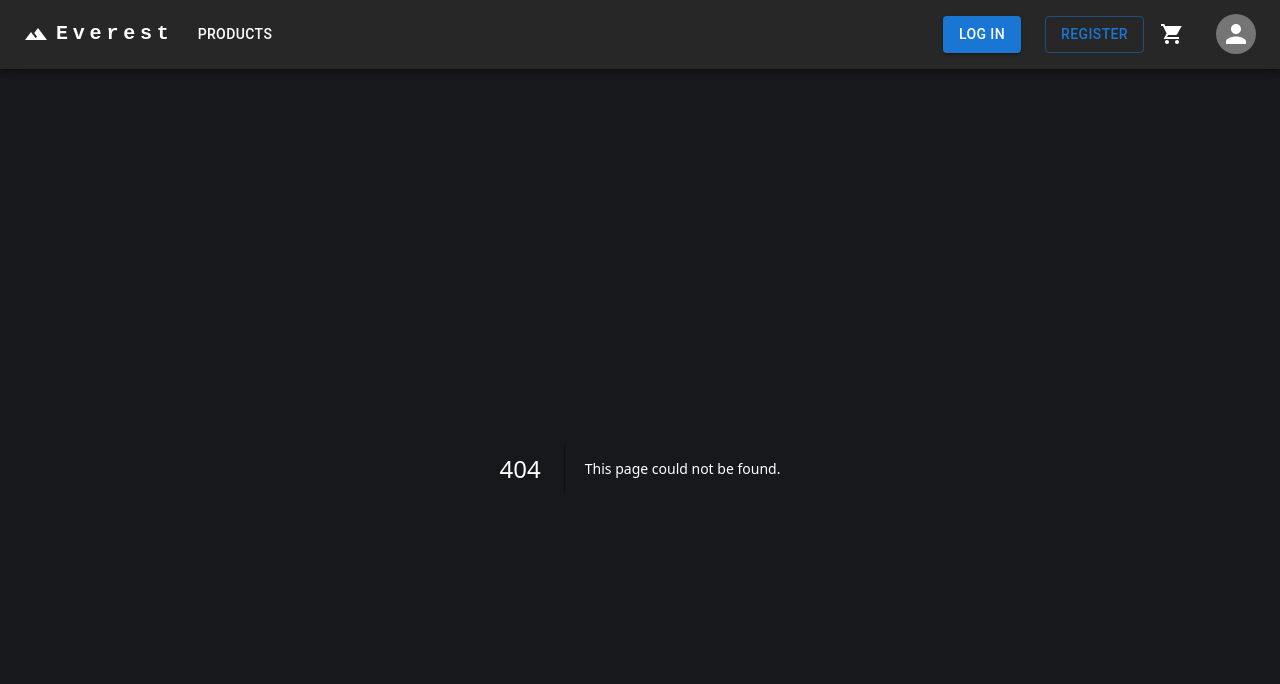
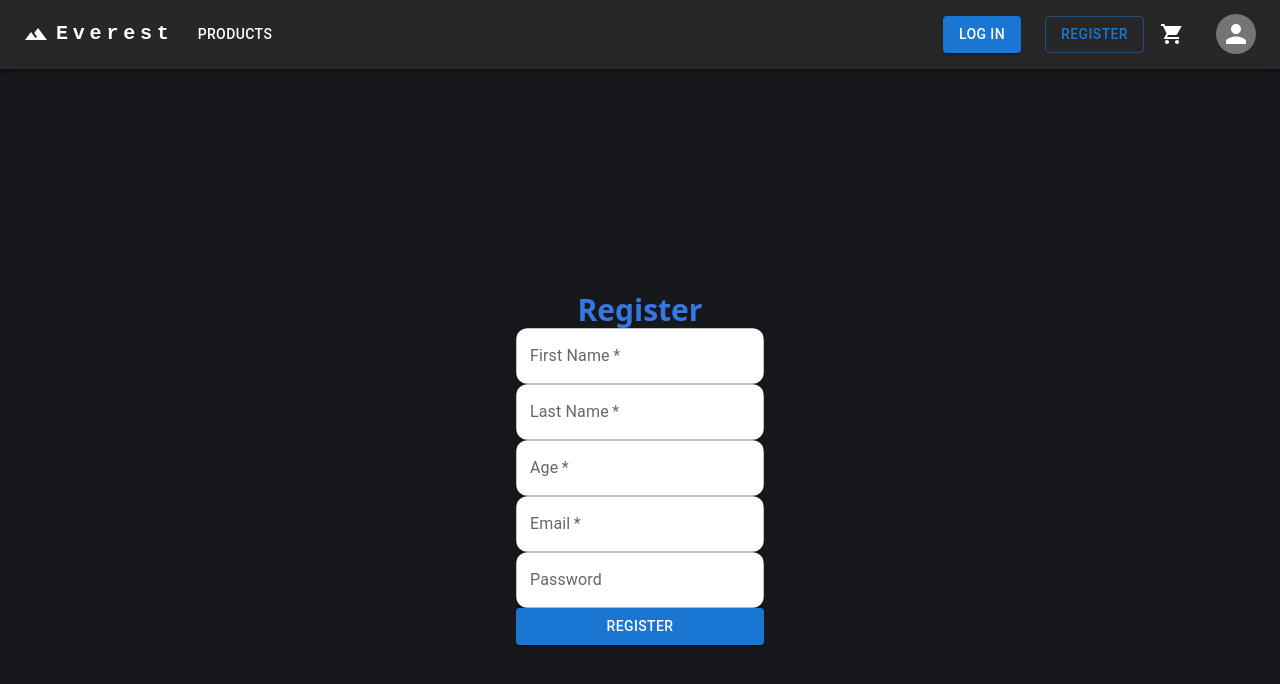
Before and after one commit to santidotpy/everest-front, a Next.js app: page /register in a window 1280 px wide. Before the commit this address had no page. Shown: the top 684 px of the page. Built offline with nearby package versions, Linux system fonts and the light colour scheme.

Commit message:
✨ add register page

```diff
--- /dev/null
+++ b/src/app/register/page.tsx
@@ -0,0 +1,202 @@
+"use client";
+import { ChangeEvent, useState } from "react";
+import Button from "@mui/material/Button";
+import TextField from "@mui/material/TextField";
+
+import { ToastContainer, toast } from "react-toastify";
+import "react-toastify/dist/ReactToastify.css";
+import { Box, CircularProgress } from "@mui/material";
+
+export default function Register() {
+  const [credentials, setCredentials] = useState({
+    first_name: "",
+    last_name: "",
+    email: "",
+    password: "",
+    age: "",
+  });
+
+  const [isLoading, setIsLoading] = useState(false);
+  const [errors, setErrors] = useState(false);
+
+  const handleChange = (e: ChangeEvent<HTMLInputElement>) => {
+    //setIsLoading(true);
+    setCredentials((prevCredentials) => ({
+      ...prevCredentials,
+      [e.target.name]: e.target.value,
+    }));
+  };
+
+  const SERVER_URL = "http://localhost:3000";
+
+  const handleSubmit = async (e: React.FormEvent<HTMLFormElement>) => {
+    e.preventDefault();
+    setIsLoading(true);
+
+    fetch(`${SERVER_URL}/api/signup`, {
+      method: "POST",
+      headers: {
+        "Content-Type": "application/json",
+      },
+      body: JSON.stringify({
+        first_name: credentials.first_name,
+        last_name: credentials.last_name,
+        email: credentials.email,
+        password: credentials.password,
+        age: credentials.age,
+      }),
+    })
+      .then((res) => res.json())
+      .then((data) => {
+        console.log(data);
+
+        if (data.status == "success") {
+          toast.success("User successfully registered!", {
+            position: "bottom-center",
+            autoClose: 4000,
+            hideProgressBar: false,
+            closeOnClick: true,
+            pauseOnHover: true,
+            draggable: true,
+            progress: undefined,
+            theme: "dark",
+          });
+
+          // go to /login
+          setTimeout(() => {
+            window.location.href = "/login";
+          }, 3000);
+        } else {
+          console.log(data);
+          toast.warn("Please check your credentials.", {
+            position: "bottom-center",
+            autoClose: 4000,
+            hideProgressBar: false,
+            closeOnClick: true,
+            pauseOnHover: true,
+            draggable: true,
+            progress: undefined,
+            theme: "dark",
+          });
+        }
+        setIsLoading(false);
+      })
+      .catch((err) => {
+        console.log(err.message);
+        setIsLoading(false);
+        setErrors(true);
+        toast.warn("Email already exists!", {
+          position: "bottom-center",
+          autoClose: 4000,
+          hideProgressBar: false,
+          closeOnClick: true,
+          pauseOnHover: true,
+          draggable: true,
+          progress: undefined,
+          theme: "dark",
+        });
+        //console.log(err);
+      });
+  };
+
+  return (
+    <div className="flex flex-col items-center justify-center min-h-screen py-2">
+      <form
+        className="flex flex-col items-center justify-center w-full px-20"
+        onSubmit={handleSubmit}
+      >
+        <div className="flex flex-col items-center justify-center w-full px-20">
+          <h1
+            className="
+            text-3xl font-bold text-center text-[#3678e3]
+            "
+          >
+            Register
+          </h1>
+          <div className="flex flex-col items-center justify-center w-full px-20">
+            <TextField
+              required
+              // id="outlined-required"
+              label="First Name"
+              type="text"
+              name="first_name"
+              className="w-full mt-5 bg-[#fff] border-2 border-[#1f2530] rounded-xl"
+              onChange={handleChange}
+            />
+
+            <TextField
+              required
+              // id="outlined-required"
+              label="Last Name"
+              type="text"
+              name="last_name"
+              className="w-full mt-5 bg-[#fff] border-2 border-[#1f2530] rounded-xl"
+              onChange={handleChange}
+            />
+
+            <TextField
+              required
+              // id="outlined-required"
+              label="Age"
+              type="number"
+              name="age"
+              className="w-full mt-5 bg-[#fff] border-2 border-[#1f2530] rounded-xl"
+              onChange={handleChange}
+            />
+
+            <TextField
+              required
+              id="outlined-required"
+              label="Email"
+              type="email"
+              name="email"
+              className="w-full mt-5 bg-[#fff] border-2 border-[#1f2530] rounded-xl"
+              onChange={handleChange}
+            />
+
+            <TextField
+              id="outlined-password-input"
+              label="Password"
+              type="password"
+              name="password"
+              className="w-full mt-5 bg-[#fff] border-2 border-[#1f2530] rounded-xl"
+              //autoComplete="current-password"
+              onChange={handleChange}
+            />
+          </div>
+          <div className="flex flex-col items-center justify-center w-full px-20">
+            {isLoading ? (
+              <Box sx={{ display: "flex" }}>
+                <CircularProgress className="mt-2" />
+              </Box>
+            ) : (
+              <Button
+                variant="contained"
+                type="submit"
+                className="w-full mt-5 bg-[#3678e3] text-white border-2 border-[#1f2530] rounded-xl"
+              >
+                Register
+              </Button>
+            )}
+          </div>
+        </div>
+      </form>
+
+      {errors && (
+        <ToastContainer
+          position="bottom-center"
+          autoClose={4000}
+          limit={2}
+          hideProgressBar={false}
+          newestOnTop={false}
+          closeOnClick
+          rtl={false}
+          pauseOnFocusLoss
+          draggable
+          pauseOnHover
+          theme="dark"
+        />
+      )}
+    </div>
+  );
+}
```
